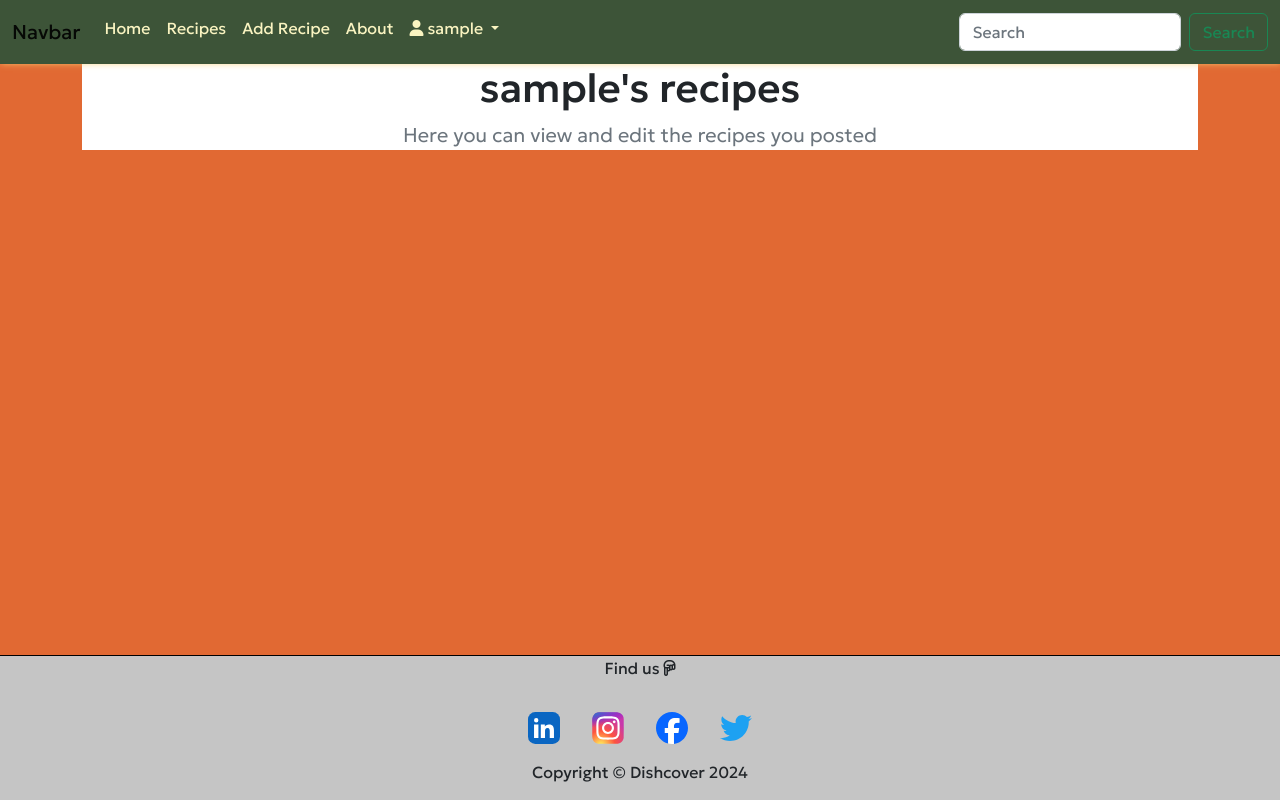
After one commit to Ahmadk-g/dishcover, a Django app: page /recipes/myrecipes/ in a window 1280 px wide. The commit adds this page. Run offline with Django 4.2, Linux system fonts and the light colour scheme; the visitor is signed in with stand-in values (Sample User, id 1); data that the repository does not hold is empty; some libraries are stand-ins or nearby versions; some web fonts are replaced.

Commit message:
Create user personalised 'MyRecipe' view/template, and dropdown menu

```diff
--- /dev/null
+++ b/recipes/templates/recipes/myrecipes.html
@@ -0,0 +1,33 @@
+{% extends 'base.html' %}
+{% load static %}
+
+<!-- Block to set the title of the page -->
+{% block title %}{{ user }}My Recipes{% endblock %}
+
+{% block content %}
+<div class="container">
+    <!-- Section for the page header -->
+    <section class="jumbotron text-center bg-white">
+        <div class="container">
+            <!-- Display the user's name and a description -->
+            <h1>{{ user }}'s recipes</h1>
+            <p class="lead text-muted">Here you can view and edit the recipes you posted</p>
+        </div>
+    </section>
+    <div>
+        <div class="row">
+            <!-- Loop through each post in the 'new' context variable -->
+            {% for recipe in recipes %}
+            <a href="{% url 'recipe_details' recipe.slug %}" class="recipes" aria-label="Click to view {{recipe.title}}">
+                <div class="card m-3" style="width: 18rem;">
+                    <img src="{{recipe.image.url}}" class="card-img-top img-fixed-size" alt="{{recipe.image_alt}}">
+                    <div class="card-body">
+                    <h4 class="card-title">{{recipe.title}}</h4>
+                    </div>
+                </div>
+            </a>
+            {% endfor %}
+        </div>
+    </div>
+</div>
+{% endblock %}
--- a/recipes/urls.py
+++ b/recipes/urls.py
@@ -4,6 +4,7 @@ from . import views
 
 urlpatterns = [
     path('favorites/', views.FavoritesView.as_view(), name='favorites'),
+    path('myrecipes/', views.MyRecipes.as_view(), name='my_recipes'),
     path('', views.Recipes.as_view(), name='recipes'),
     path('addrecipe/', views.AddRecipe.as_view(), name='add_recipes'),
     path('<slug:slug>/', views.RecipeDetails, name="recipe_details"),
--- a/recipes/views.py
+++ b/recipes/views.py
@@ -1,3 +1,4 @@
+from django.contrib.auth.decorators import login_required
 from typing import Any
 from django.db.models.query import QuerySet
 from django.shortcuts import render, get_object_or_404, reverse
@@ -77,7 +78,7 @@ def RecipeDetails(request, slug):
 
     return render(request, 'recipes/recipe_details.html', {'recipe': recipe})
 
-
+@login_required
 def like_recipe(request, slug):
     queryset = Recipe.objects.all()
     recipe = get_object_or_404(queryset, slug=slug)
@@ -98,3 +99,13 @@ class FavoritesView(LoginRequiredMixin, generic.ListView):
         # Assuming you have a 'likes' field in Recipe model
         # Filter recipes liked by the current user
         return Recipe.objects.filter(likes=self.request.user).order_by('-posted_on')
+
+
+class MyRecipes(LoginRequiredMixin, generic.ListView):
+    model = Recipe
+    template_name = 'recipes/myrecipes.html'
+    context_object_name = 'recipes'
+
+    def get_queryset(self):
+        # Filter recipes posted by the current user
+        return Recipe.objects.filter(author=self.request.user).order_by('-posted_on')
--- a/templates/base.html
+++ b/templates/base.html
@@ -17,7 +17,9 @@
     {% endblock %}
 
     {% block onload_js %}
-    <script src="https://cdnjs.cloudflare.com/ajax/libs/bootstrap/5.2.3/js/bootstrap.min.js" integrity="sha512-1/RvZTcCDEUjY/CypiMz+iqqtaoQfAITmNSJY17Myp4Ms5mdxPS5UV7iOfdZoxcGhzFbOm6sntTKJppjvuhg4g==" crossorigin="anonymous" referrerpolicy="no-referrer"></script>
+    <script src="https://cdn.jsdelivr.net/npm/@popperjs/core@2.11.6/dist/umd/popper.min.js"></script>
+    <script src="https://cdn.jsdelivr.net/npm/bootstrap@5.3.0/dist/js/bootstrap.min.js"></script>
+    <!-- <script src="https://cdnjs.cloudflare.com/ajax/libs/bootstrap/5.2.3/js/bootstrap.min.js" integrity="sha512-1/RvZTcCDEUjY/CypiMz+iqqtaoQfAITmNSJY17Myp4Ms5mdxPS5UV7iOfdZoxcGhzFbOm6sntTKJppjvuhg4g==" crossorigin="anonymous" referrerpolicy="no-referrer"></script> -->
     {% endblock %}
 
     <title>Dishcover - {% block title %}{% endblock %} </title>
@@ -26,11 +28,11 @@
     {% include 'includes/header.html' %}
 
     <main>
-        {% if user.is_authenticated %}
+        <!-- {% if user.is_authenticated %}
         <p class="text-end m-3">You are logged in as {{ user }}</p>
         {% else %}
         <p class="text-end m-3">You are not logged in</p>
-        {% endif %}
+        {% endif %} -->
         <div class="body-content">
             {% block content %}
             <!-- Content goes here-->
--- a/templates/includes/header.html
+++ b/templates/includes/header.html
@@ -1,3 +1,6 @@
+{% load static %}
+
+
 <header>
     <nav class="navbar navbar-expand-lg">
         <div class="container-fluid">
@@ -21,10 +24,13 @@
               <li class="nav-item">
                 <a class="nav-link {% if url_name == 'about' %}active{% endif %}" href="{% url 'about' %}">About</a>
               </li>
-              <li class="nav-item">
+              <!-- <li class="nav-item">
                 <a class="nav-link {% if url_name == 'favorites' %}active{% endif %}" href="{% url 'favorites' %}">favorites</a>
               </li>
-              {% if user.is_authenticated %}
+              <li class="nav-item">
+                <a class="nav-link {% if url_name == 'my_recipes' %}active{% endif %}" href="{% url 'my_recipes' %}">My Recipes</a>
+              </li> -->
+              <!-- {% if user.is_authenticated %}
               <li class="nav-item">
                 <a class="nav-link {% if request.path == logout_url %}active{% endif %}" aria-current="page" href="{% url 'account_logout' %}">Logout</a>
               </li>
@@ -36,7 +42,27 @@
               <li class="nav-item">
                 <a class="nav-link {% if request.path == login_url %}active{% endif %}" aria-current="page" href="{% url 'account_login' %}">Login</a>
               </li>
-              {% endif %}
+              {% endif %} -->
+              {% if user.is_authenticated %}
+              <li class="nav-item dropdown">
+                <a class="nav-link dropdown-toggle" href="#" role="button" data-bs-toggle="dropdown">
+                    <i class="fa-solid fa-user" aria-hidden="true"></i> {{ user }}
+                </a>
+                <ul class="dropdown-menu">
+                    <li><a class="dropdown-item {% if url_name == 'my_recipes' %}active{% endif %}" href="{% url 'my_recipes' %}">My Recipes</a></li>
+                    <li><a class="dropdown-item {% if url_name == 'favorites' %}active{% endif %}" href="{% url 'favorites' %}">My favorites</a></li>
+                    <li><a class="dropdown-item {% if request.path == logout_url %}active{% endif %}" aria-current="page" href="{% url 'account_logout' %}">Logout</a></li>
+                </ul>
+                </li>
+                {% else %}
+                <li class="nav-item">
+                    <a class="nav-link {% if request.path == signup_url %}active{% endif %}" aria-current="page"
+                        href="{% url 'account_signup' %}">Register</a>
+                  </li>
+                  <li class="nav-item">
+                    <a class="nav-link {% if request.path == login_url %}active{% endif %}" aria-current="page" href="{% url 'account_login' %}">Login</a>
+                  </li>
+                {% endif %}
             </ul>
             <!-- Search bar form -->
             <form class="d-flex" method="GET" role="search" action="{% url 'recipes' %}">
```
